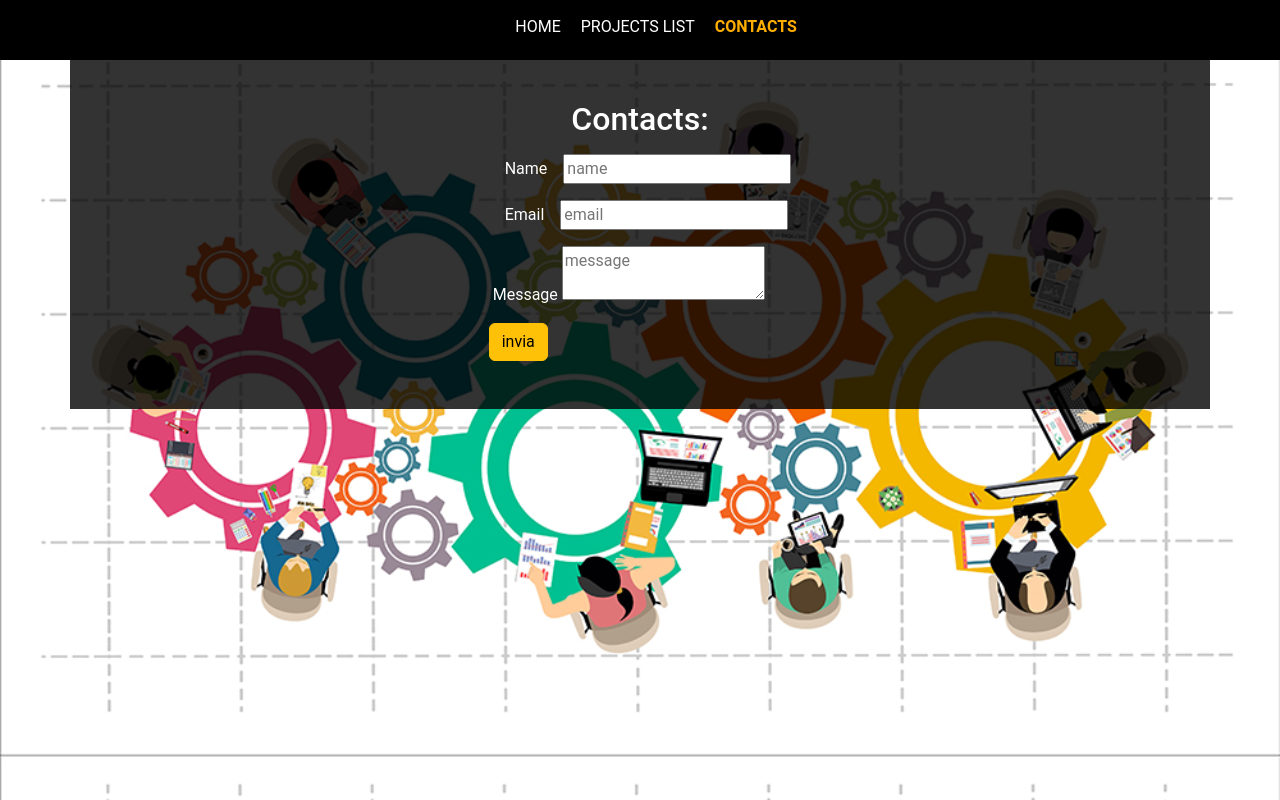
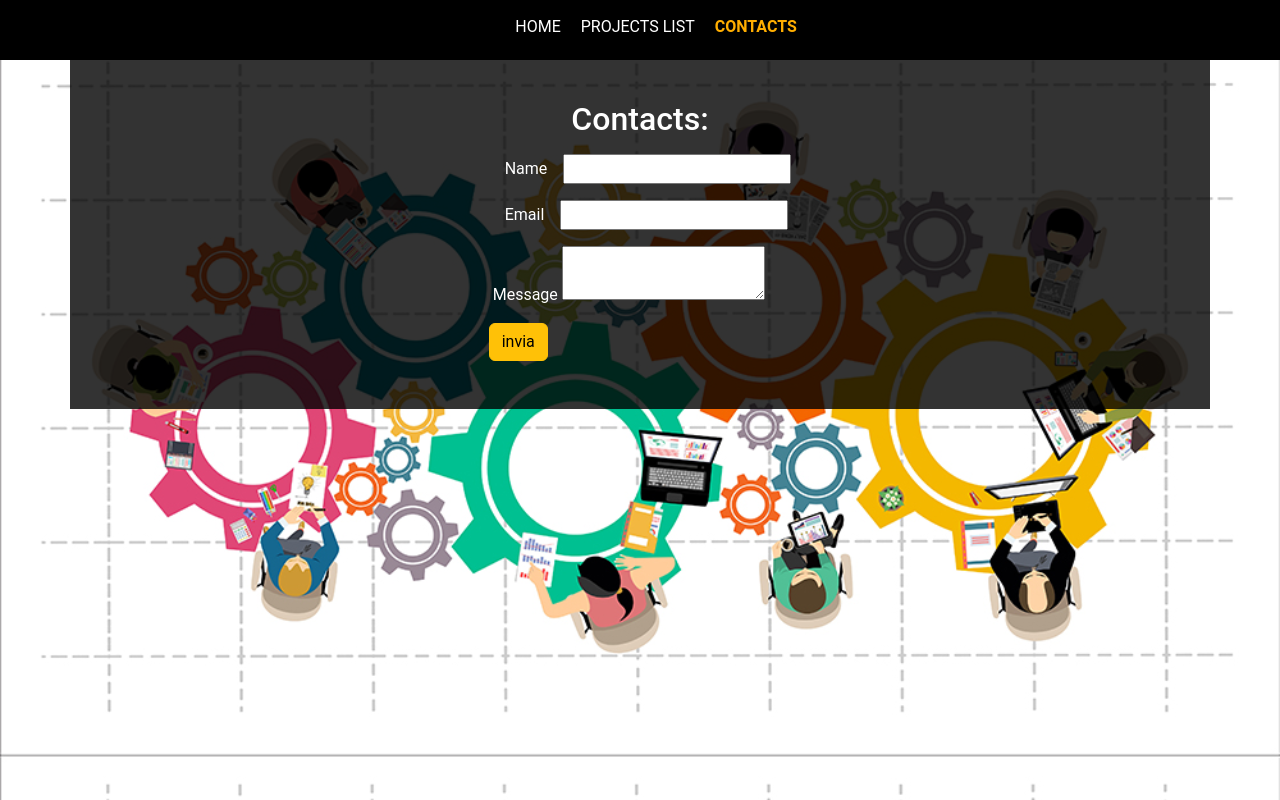
Before and after one commit to silviapetrino/vite-boolfolio, a Vue app: page /contacts in a window 1280 px wide. Built offline with nearby package versions, Linux system fonts and the light colour scheme.

Commit message:
[add] errors

```diff
--- a/src/components/partials/ContactForm.vue
+++ b/src/components/partials/ContactForm.vue
@@ -1,6 +1,44 @@
 <script>
+import axios from 'axios';
+import { store } from '../../data/store';
+
 export default {
-  name: 'ContactForm'
+  name: 'ContactForm',
+
+  data(){
+    return{
+      name: '',
+      email: '',
+      message: '',
+      success: true,
+      errors: {
+        name: [],
+        email: [],
+        message: [],
+      }
+    }
+  },
+
+  methods: {
+    sendForm(){
+      const data = {
+        name: this.name,
+        email: this.email,
+        message: this.message
+      }
+      axios.post(store.apiUrlMail , data)
+        .then(response => {
+          console.log(response.data);
+          this.success = response.data.success;
+          if(!this.success){
+            this.errors = response.data.errors
+          }
+        })
+        .catch(error => {
+        console.error('Error', error);
+        })
+    }
+  }
 }
 </script>
 
@@ -8,21 +46,26 @@ export default {
 
   <div class="container form text-white pb-5 d-flex flex-column align-items-center">
     <h2 class="pb-2">Contacts:</h2>
-    <form>
+
+    <form @submit.prevent="sendForm()">
       <div class="mb-3">
         <label class="mx-3" for="name">Name</label>
-        <input type="text" name="name" id="name" placeholder="name" />
+        <input v-model="name" type="text" name="name" id="name"  />
+        <p class="error text-danger mx-3" v-for="error in errors.name" :key="error.id">{{ error }}</p>
       </div>
       <div class="mb-3">
         <label class="mx-3" for="email">Email</label>
-        <input type="text" name="email"  id="email" placeholder="email"/>
+        <input v-model="email" type="text" name="email" id="email" />
+        <p class="error text-danger mx-3" v-for="error in errors.email" :key="error.id">{{ error }}</p>
       </div>
       <div class="mb-3">
         <label class="mx-1" for="message">Message</label>
-        <textarea type="text" name="message" id="message" placeholder="message"></textarea>
+        <textarea v-model="message" type="text" name="message" id="message" ></textarea>
+        <p class="error text-danger mx-3" v-for="error in errors.message" :key="error.id">{{ error }}</p>
       </div>
       <button class="btn btn-warning" type="submit">invia</button>
     </form>
+
 
   </div>
 
--- a/src/data/store.js
+++ b/src/data/store.js
@@ -3,6 +3,7 @@ import { reactive } from "vue";
 export const store = reactive({
 
   apiUrl: 'http://127.0.0.1:8000/api/projects',
+  apiUrlMail: 'http://127.0.0.1:8000/api/send-email',
   projects: []
 
 })
```
